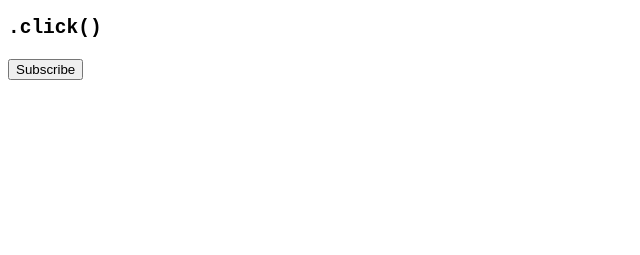
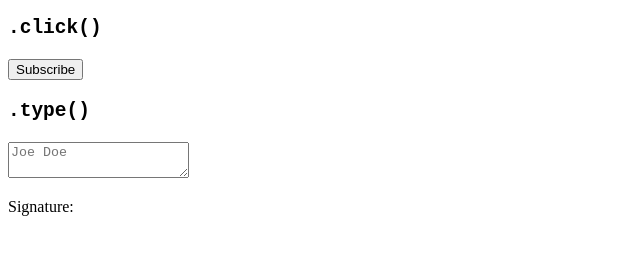
Before and after one commit to wlsf82/cypress-playground, a website: page index.html in a window 1280 px wide. Shown: the part 105-360 px from the top of the page, without its empty margins (0-640 px from the left). Drawn offline with Linux system fonts and the light colour scheme.

Commit message:
First step to completing the challenge

```diff
--- a/index.html
+++ b/index.html
@@ -25,6 +25,16 @@
           <button type="submit">Subscribe</button>
         </form>
       </div>
+      <div id="type">
+        <h2>
+          <pre>.type()</pre>
+        </h2>
+        <textarea placeholder="Joe Doe"></textarea>
+        <p>Signature:</p>
+        <p id="signature"></p>
+        </div>
+        </form>
+      </div>
     </div>
     <script src="script.js"></script>
   </body>
```
